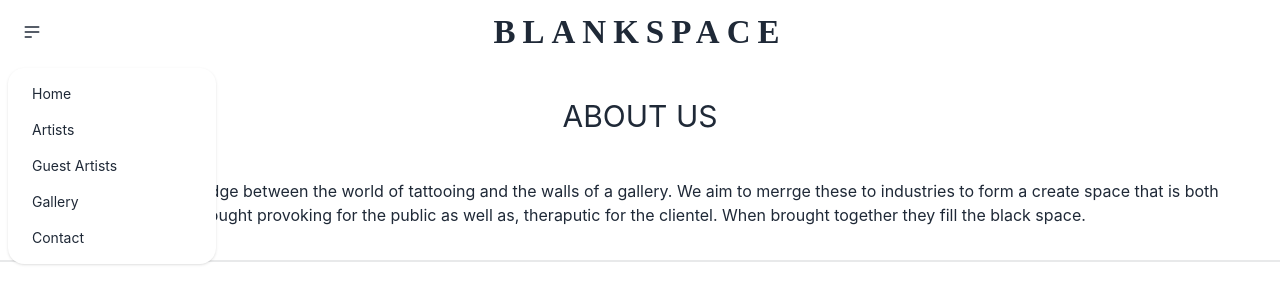
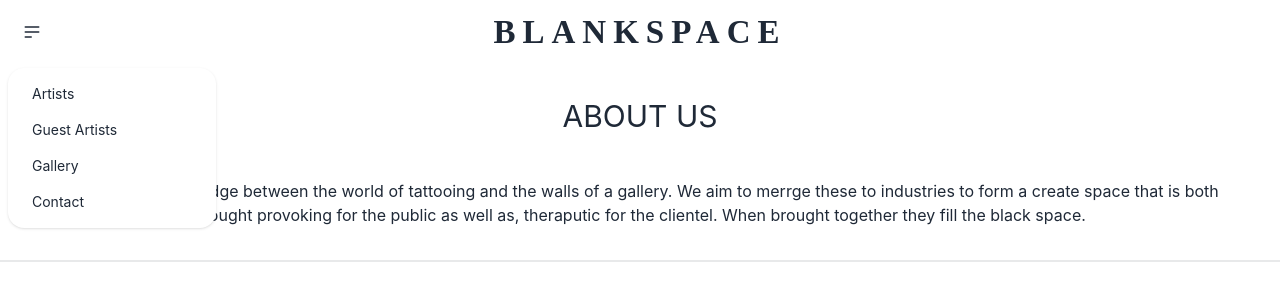
Before and after one commit to vhivestate/blankspacegallery, a React (Create React App) app in the folder client/: page / in a window 1280 px wide. Both pictures are taken after a click on the label 32 px from the left and 32 px from the top of the page. Shown: the top 306 px of the page. Built offline with nearby package versions, Linux system fonts and the light colour scheme.

Commit message:
adding routes

```diff
--- a/client/src/App.js
+++ b/client/src/App.js
@@ -8,32 +8,23 @@ import Nav from "./components/Nav"
 import Home from './pages/Home';
 import Footer from './components/Footer';
 
+import { BrowserRouter as Router, Routes, Route } from 'react-router-dom';
+
+
 function App() {
-  const [currentPage, setCurrentPage] = useState(0)
-
-  function displayPage(){
-    if(currentPage === 0){
-      return <Home></Home>;
-    }else if(currentPage === 1){
-      return <Artist></Artist>
-    }else if (currentPage === 2){
-      return <Guest></Guest>
-    } else if (currentPage === 3) {
-      return <Gallery></Gallery>
-    }
-    else {
-      return <Contact></Contact>
-    }
-  }
 
   return (
-    <>
-      <Nav setCurrentPage={setCurrentPage}/>
-      {displayPage()}
-    <main>
-      <Footer></Footer>
-    </main>
-    </>
+    <Router>
+      <Nav/>
+      <Routes>
+        <Route path="/" element={<Home/>}/>
+        <Route path="/artists" element={<Artist/>}/>
+        <Route path="/contact" element={<Contact/>}/>
+        <Route path="/guest" element={<Guest/>}/>
+        <Route path="/gallery" element={<Gallery/>}/>
+      </Routes>
+      <Footer/>
+    </Router>
   )
 }
 
--- a/client/src/components/Nav.js
+++ b/client/src/components/Nav.js
@@ -1,7 +1,8 @@
 import React from 'react'
+import { Link } from 'react-router-dom';
 import '../App.css'
 
-function Nav(props) {
+function Nav() {
     return (
         <div className="navbar bg-base-100">
         <div className="navbar-start">
@@ -10,16 +11,15 @@ function Nav(props) {
                 <svg xmlns="http://www.w3.org/2000/svg" className="h-5 w-5" fill="none" viewBox="0 0 24 24" stroke="currentColor"><path strokeLinecap="round" strokeLinejoin="round" strokeWidth="2" d="M4 6h16M4 12h16M4 18h7" /></svg>
             </label>
             <ul tabIndex={0} className="menu menu-compact dropdown-content mt-3 p-2 shadow bg-base-100 rounded-box w-52">
-            <li><button href='' onClick={() => props.setCurrentPage(0)}>Home</button></li>
-            <li><button href='' onClick={() => props.setCurrentPage(1)}>Artists</button></li>
-            <li><button href='' onClick={() => props.setCurrentPage(2)}>Guest Artists</button></li>
-            <li><button href='' onClick={() => props.setCurrentPage(3)}>Gallery</button></li>
-            <li><button href='' onClick={() => props.setCurrentPage(4)}>Contact</button></li>
+            <li><Link to={'/artists'}>Artists</Link></li>
+            <li><Link to={'/guest'}>Guest Artists</Link></li>
+            <li><Link to={'/gallery'}>Gallery</Link></li>
+            <li><Link to={'/contact'}>Contact</Link></li>
             </ul>
             </div>
         </div>
         <div className="navbar-center">
-            <button id='logo' className="btn btn-ghost normal-case text-xl">BLANKSPACE</button>
+            <Link id='logo' className="btn btn-ghost normal-case text-xl" to={'/'}>BLANKSPACE</Link>
         </div>
         <div className="navbar-end">
 
```
